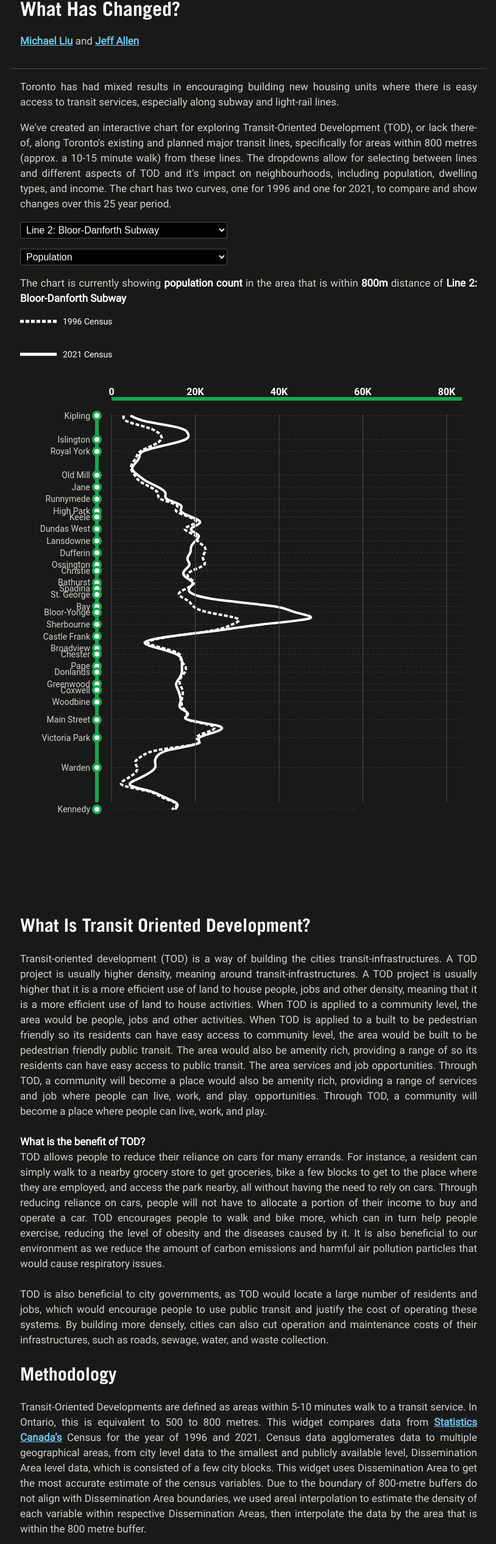
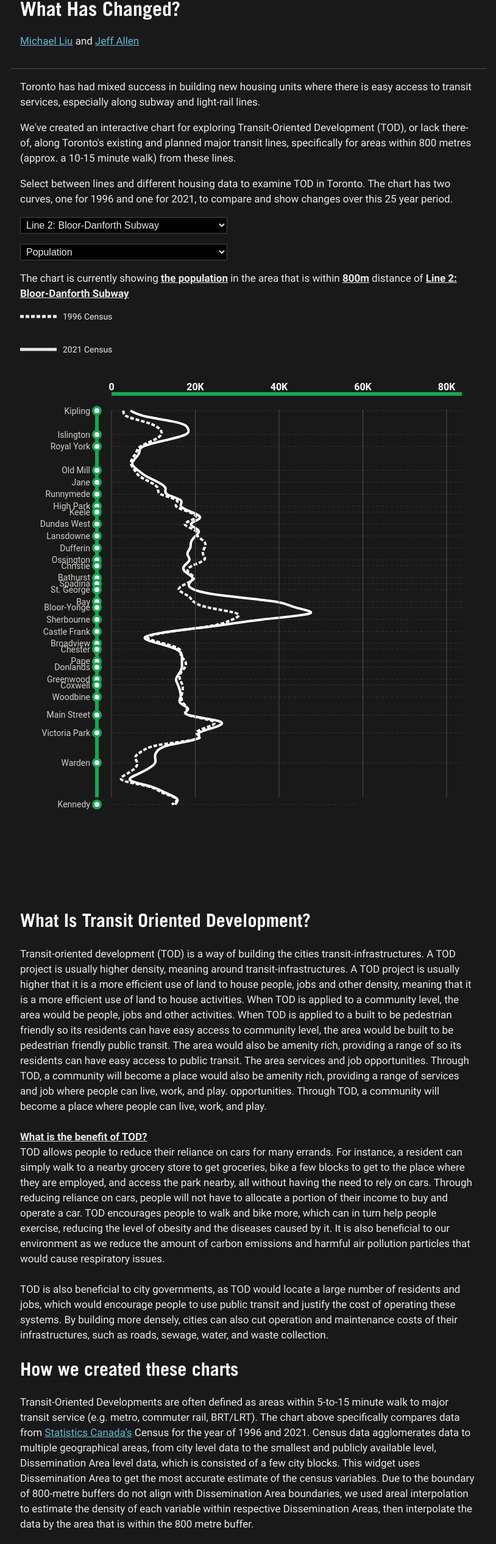
Before and after one commit to schoolofcities/tod-toronto-1996-to-2021, a SvelteKit app: page / in a window 1280 px wide. Shown: the part 233-2765 px from the top of the page at 61% size, without its empty margins (232-1046 px from the left). Built offline with nearby package versions, Linux system fonts and the light colour scheme.

Commit message:
some text updates

```diff
--- a/src/assets/global-styles.css
+++ b/src/assets/global-styles.css
@@ -93,10 +93,11 @@ h3 {
 
 p {
 	font-family: RobotoRegular;
-    color: var(--brandGray);
-    text-align: justify;
+	color: var(--brandWhite);
+	text-align: left;
 	font-size: 17px;
 	line-height: 25px;
+	opacity: 0.9;
 
 }
 
@@ -108,7 +109,7 @@ p {
 a {
 	color: var(--brandLightBlue);
 	text-decoration: underline;
-    font-weight: bold;
+	/* font-weight: bold; */
 }
 a:hover {
 	color: var(--brandLightBlue);
@@ -116,6 +117,8 @@ a:hover {
 
 b {
 	color: var(--brandWhite);
+	font-family: RobotoBold;
+	text-decoration: underline;
 }
 
 .topImg {
--- a/src/routes/+page.svelte
+++ b/src/routes/+page.svelte
@@ -66,7 +66,7 @@
 	};
 
 	const textName = {
-        "Population":  "population count",
+		"Population":  "the population",
 		"Weighted Average Total Individual Income": "weighted average total individual income",
 		"Weighted Average Total Household Income": "weighted average total household income",
 		"Total Occupied Dwellings": "total count of occupied dwellings",
@@ -121,7 +121,7 @@
 
 	<div class="text">
 		<p>
-            Toronto has had mixed results in encouraging building new housing
+			Toronto has had mixed success in building new housing
 			units where there is easy access to transit services, especially
 			along subway and light-rail lines.
 		</p>
@@ -129,11 +129,12 @@
 			We've created an interactive chart for exploring Transit-Oriented
 			Development (TOD), or lack there-of, along Toronto's existing and
 			planned major transit lines, specifically for areas within 800
-            metres (approx. a 10-15 minute walk) from these lines. The dropdowns
-            allow for selecting between lines and different aspects of TOD and
-            it's impact on neighbourhoods, including population, dwelling types,
-            and income. The chart has two curves, one for 1996 and one for 2021,
-            to compare and show changes over this 25 year period.
+			metres (approx. a 10-15 minute walk) from these lines.
+		</p>
+		<p>
+			Select between lines and different housing data to examine TOD in Toronto.
+			The chart has two curves, one for 1996 and one for 2021, to compare
+			and show changes over this 25 year period.
 		</p>
 		<p>
 			<select
@@ -233,11 +234,11 @@
 			their infrastructures, such as roads, sewage, water, and waste collection.
 		</p>
 
-        <h2>Methodology</h2>
+		<h2>How we created these charts</h2>
 		<p>
-            Transit-Oriented Developments are defined as areas within 5-10
-            minutes walk to a transit service. In Ontario, this is equivalent to
-            500 to 800 metres. This widget compares data from <a
+			Transit-Oriented Developments are often defined as areas within 5-to-15
+			minute walk to major transit service (e.g. metro, commuter rail, BRT/LRT).
+			The chart above specifically compares data from <a
 				href="https://www12.statcan.gc.ca/census-recensement/index-eng.cfm"
 				>Statistics Canada’s
 			</a>
```
Also changed, not shown: src/assets/Roboto-Bold.ttf (added). Lines whose indentation alone changed are shown as unchanged.
